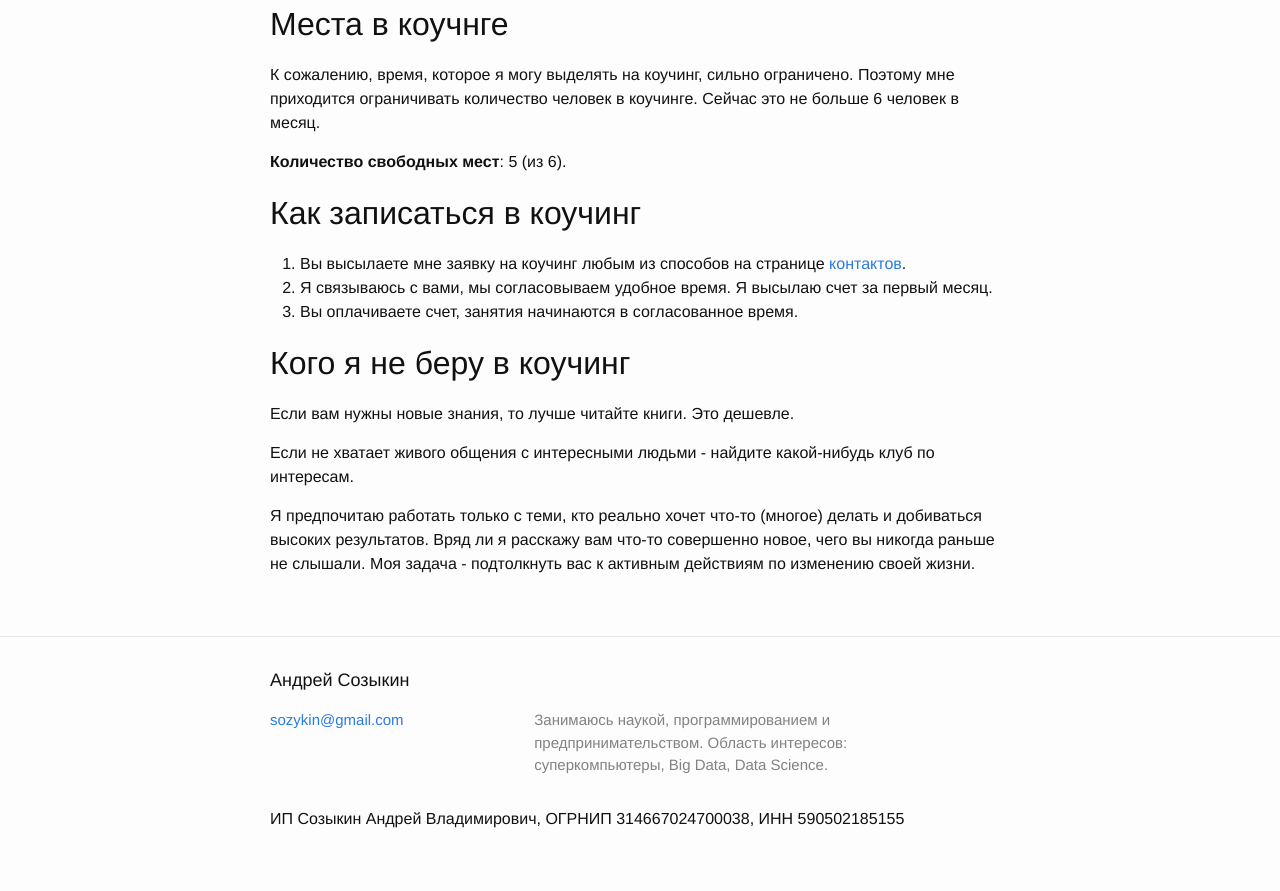
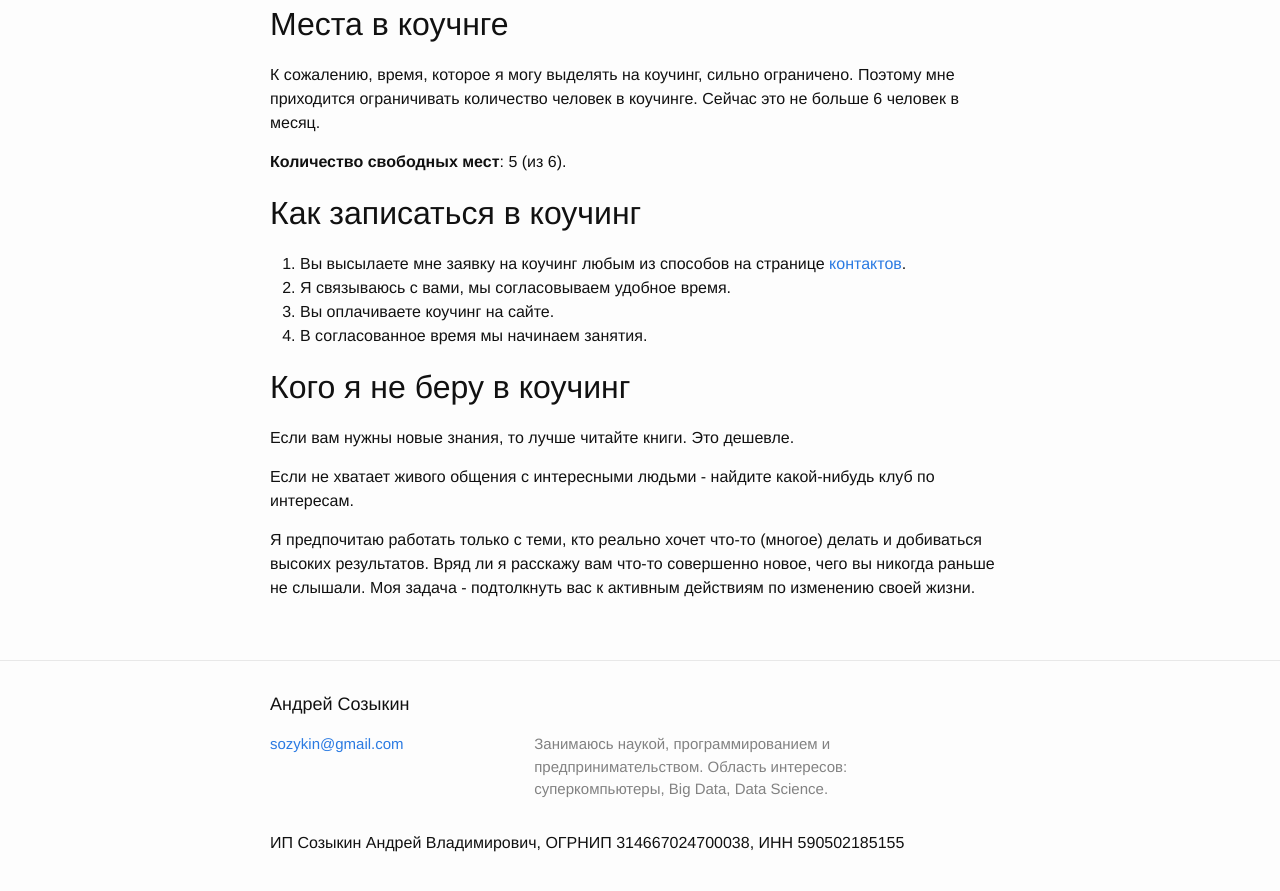
Before and after one commit to sozykin/asozykin.ru, a Jekyll site: the page built from _pages/coaching.md, in a window 1280 px wide and 900 px high, scrolled down 683 px. Shown: the top 891 px of the window. Built offline with Jekyll 4.4.1, drawn with Linux system fonts in a browser that asks for light colours.

Commit message:
Changed coaching ordering process

```diff
--- a/_pages/coaching.md
+++ b/_pages/coaching.md
@@ -31,8 +31,9 @@ permalink: /coaching/
 ## Как записаться в коучинг
 
 1. Вы высылаете мне заявку на коучинг любым из способов на странице [контактов](/contacts).
-2. Я связываюсь с вами, мы согласовываем удобное время. Я высылаю счет за первый месяц.
-3. Вы оплачиваете счет, занятия начинаются в согласованное время.
+2. Я связываюсь с вами, мы согласовываем удобное время.
+3. Вы оплачиваете коучинг на сайте.
+3. В согласованное время мы начинаем занятия.
 
 
 ## Кого я не беру в коучинг
```
